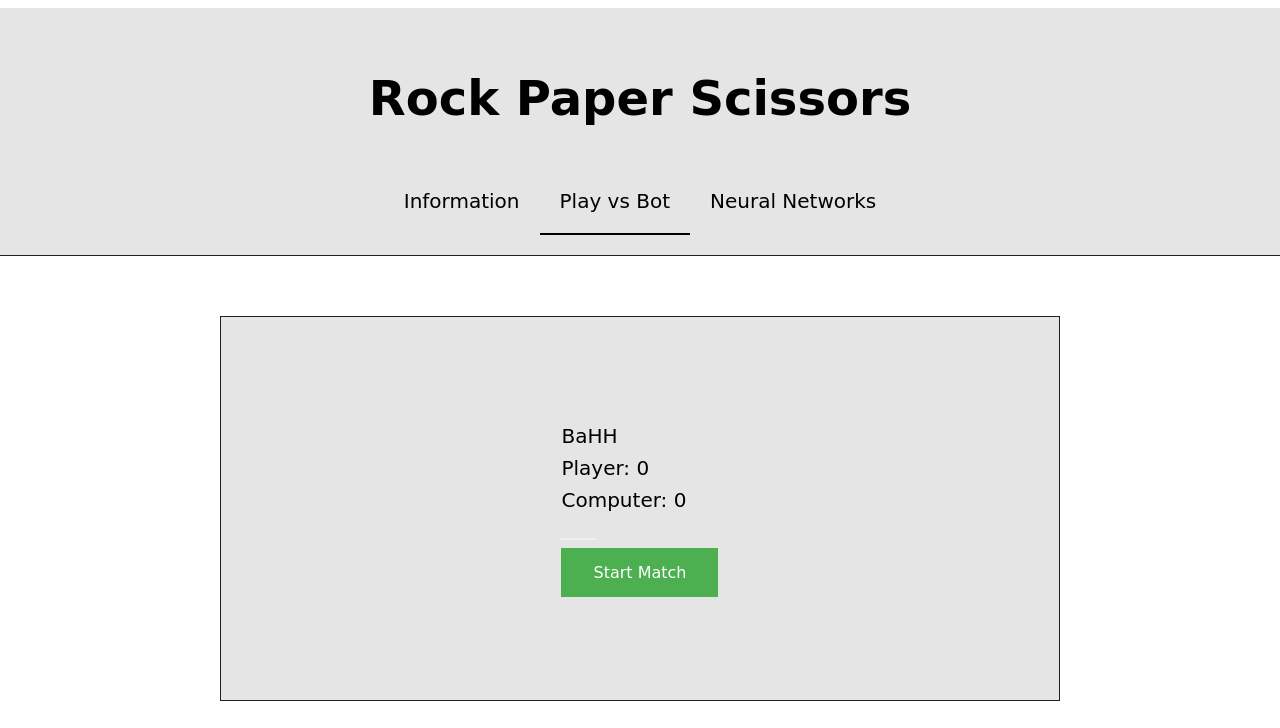
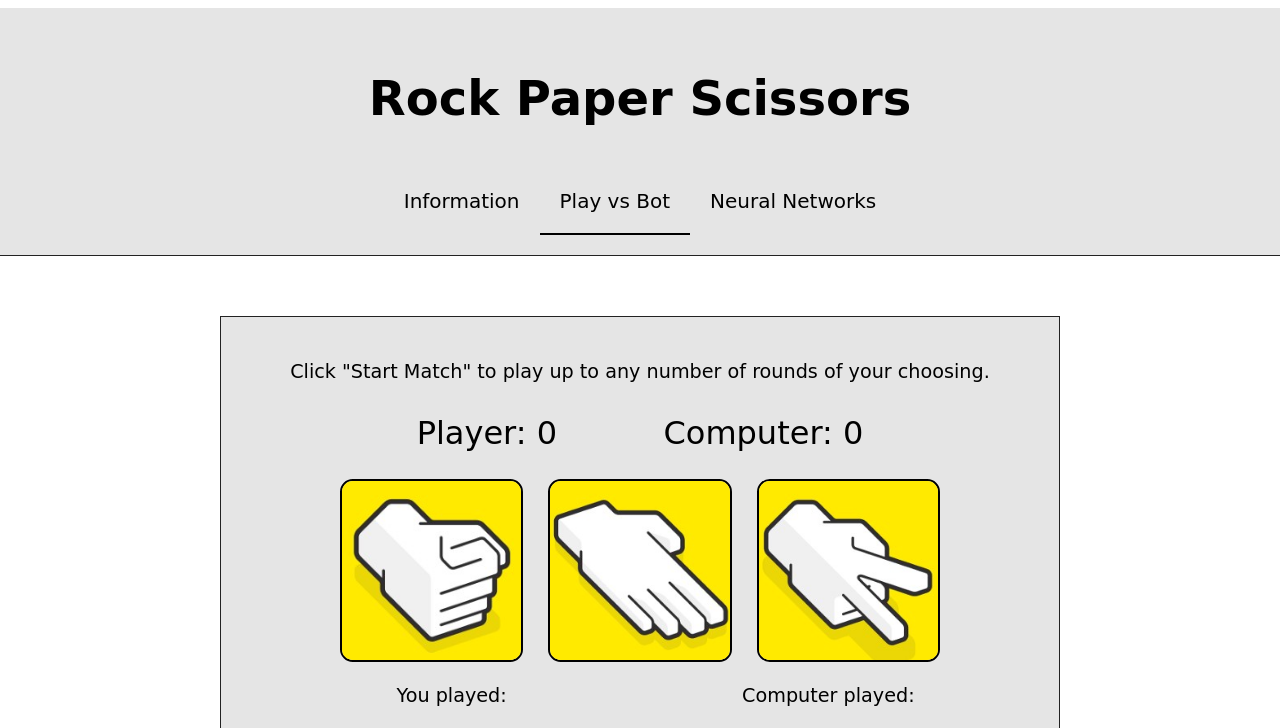
Before and after one commit to nuyhkusnoom/rock_paper_scissors, a website built with webpack: page dist/index.html in a window 1280 px wide. Both pictures are taken after a click on the button "Play vs Bot". Shown: the top 728 px of the page. Built offline with nearby package versions, Linux system fonts and the light colour scheme.

Commit message:
Redo Play Tab UI

```diff
--- a/src/data/state.js
+++ b/src/data/state.js
@@ -1,9 +1,15 @@
-// state.js
+// the game data that needs to be updated.
+// this is the initial state of the game
+
 let state = {
     playerScore: 0,
     computerScore: 0,
     matchOngoing: false,
     winningScore: null,
+    playerSelection: "ROCK",
+    computerSelection: "PAPER",
+    roundOutcome: "TIE",
+    matchOutcome: "LOSS",
 };
 
 export const getState = () => state;
--- a/src/render/play.js
+++ b/src/render/play.js
@@ -8,16 +8,9 @@ function createPlay() {
     play.classList.add("play");
 
     const scoreboard = createScoreboard();
-
     const selectionArea = createSelectionArea();
-    selectionArea.classList.add("selection-area");
-
-    const resultsArea = document.createElement('div');
-    resultsArea.classList.add("results-area");
-
+    const resultsArea = createResultsArea();
     const startMatchButton = createStartMatchButton();
-    startMatchButton.classList.add("menu-button");
-    startMatchButton.setAttribute('id', 'start-match');
 
     play.appendChild(scoreboard);
     play.appendChild(selectionArea);
@@ -48,9 +41,7 @@ function createScoreboard() {
     scores.appendChild(playerScoreText);
     scores.appendChild(computerScoreText);
 
-    const scoreboardText = document.createElement('div');
-    scoreboardText.setAttribute('id', 'scoreboard-text');
-    scoreboardText.textContent = "BaHH";
+    const scoreboardText = createScoreboardText();
 
     scoreboard.appendChild(scoreboardText);
     scoreboard.appendChild(scores);
@@ -58,20 +49,47 @@ function createScoreboard() {
     return scoreboard;
 }
 
+function createScoreboardText() {
+
+    const scoreboardText = document.createElement('div');
+    scoreboardText.setAttribute('id', 'scoreboard-text');
+
+    if (state.matchOngoing === true) {
+        scoreboardText.textContent = `Playing to ${state.winningScore} wins. (Best of ${state.winningScore*2 - 1})`;
+    } else {
+        scoreboardText.textContent = `Click "Start Match" to play up to any number of rounds of your choosing.`;
+    }
+
+    return scoreboardText;
+}
+
 function createSelectionArea() {
     const selectionArea = document.createElement('div');
+    selectionArea.classList.add("selection-area");
 
-    const rockSelection = document.createElement('button');
-    rockSelection.classList.add('selection-button');
+    const rockSelection = document.createElement('input');
+    rockSelection.classList.add('selection-input');
     rockSelection.setAttribute('id', 'rock-selection');
+    rockSelection.type = "image";
+    rockSelection.src = "images/rockb.jpg";
+    rockSelection.alt = "Rock";
+    rockSelection.draggable = false;
 
-    const paperSelection = document.createElement('button');
-    paperSelection.classList.add('selection-button');
+    const paperSelection = document.createElement('input');
+    paperSelection.classList.add('selection-input');
     paperSelection.setAttribute('id', 'paper-selection');
+    paperSelection.type = "image";
+    paperSelection.src = "images/paperb.jpg";
+    paperSelection.alt = "Paper";
+    paperSelection.draggable = false;
 
-    const scissorSelection = document.createElement('button');
-    scissorSelection.classList.add('selection-button');
+    const scissorSelection = document.createElement('input');
+    scissorSelection.classList.add('selection-input');
     scissorSelection.setAttribute('id', 'scissor-selection');
+    scissorSelection.type = "image";
+    scissorSelection.src = "images/scissorb.jpg";
+    scissorSelection.alt = "Scissor";
+    scissorSelection.draggable = false;
 
     selectionArea.appendChild(rockSelection);
     selectionArea.appendChild(paperSelection);
@@ -80,9 +98,83 @@ function createSelectionArea() {
     return selectionArea;
 }
 
+function createResultsArea () {
+    const resultsArea = document.createElement('div');
+    resultsArea.classList.add("results-area");
+
+    const playerSelectionImage = document.createElement('img');
+    playerSelectionImage.classList.add('selection-input');
+    playerSelectionImage.draggable = false;
+
+    const computerSelectionImage = document.createElement('img');
+    computerSelectionImage.classList.add('selection-input');
+    computerSelectionImage.draggable = false;
+
+    const resultText = document.createElement('div');
+    resultText.classList.add('result-text');
+
+    const playerSelectionArea = document.createElement('div');
+    playerSelectionArea.classList.add('result-selection-area');
+
+    const computerSelectionArea = document.createElement('div');
+    computerSelectionArea.classList.add('result-selection-area');
+
+    const playerSelectionText = document.createElement('p');
+    playerSelectionText.classList.add('selection-text');
+    playerSelectionText.textContent = "You played:";
+
+    const computerSelectionText = document.createElement('p');
+    computerSelectionText.classList.add('selection-text');
+    computerSelectionText.textContent = "Computer played:";
+
+    playerSelectionArea.appendChild(playerSelectionText);
+    playerSelectionArea.appendChild(playerSelectionImage);
+
+    computerSelectionArea.appendChild(computerSelectionText);
+    computerSelectionArea.appendChild(computerSelectionImage);
+
+    // if there are no results, don't show results.
+    if (state.roundOutcome === null) {
+        return resultsArea;
+    }
+
+    if (state.playerSelection === "ROCK") {
+        playerSelectionImage.src = "images/rockb.jpg";
+    } else if (state.playerSelection === "PAPER") {
+        playerSelectionImage.src = "images/paperb.jpg";
+    } else if (state.playerSelection === "SCISSOR") {
+        playerSelectionImage.src = "images/scissorb.jpg";
+    }
+
+    if (state.computerSelection === "ROCK") {
+        computerSelectionImage.src = "images/rocka.jpg";
+    } else if (state.computerSelection === "PAPER") {
+        computerSelectionImage.src = "images/papera.jpg";
+    } else if (state.computerSelection === "SCISSOR") {
+        computerSelectionImage.src = "images/scissora.jpg";
+    }
+
+    if (state.roundOutcome === "TIE") {
+        resultText.textContent = "Tie!"
+    } else if (state.roundOutcome === "WIN") {
+        resultText.textContent = "You Won!"
+    } else if (state.roundOutcome === "LOSS") {
+        resultText.textContent = "You Lost!"
+    }
+
+    resultsArea.appendChild(playerSelectionArea);
+    resultsArea.appendChild(resultText);
+    resultsArea.appendChild(computerSelectionArea);
+
+    return resultsArea;
+}
+
 function createStartMatchButton () {
     const startMatchButton = document.createElement('button');
+    startMatchButton.classList.add("menu-button");
+    startMatchButton.setAttribute('id', 'start-match');
     startMatchButton.textContent = "Start Match";
+    startMatchButton.id = "start-match-button"
 
     return startMatchButton;
 }
```
Also changed, not shown: dist/index.html, dist/main.js, dist/style.css.
